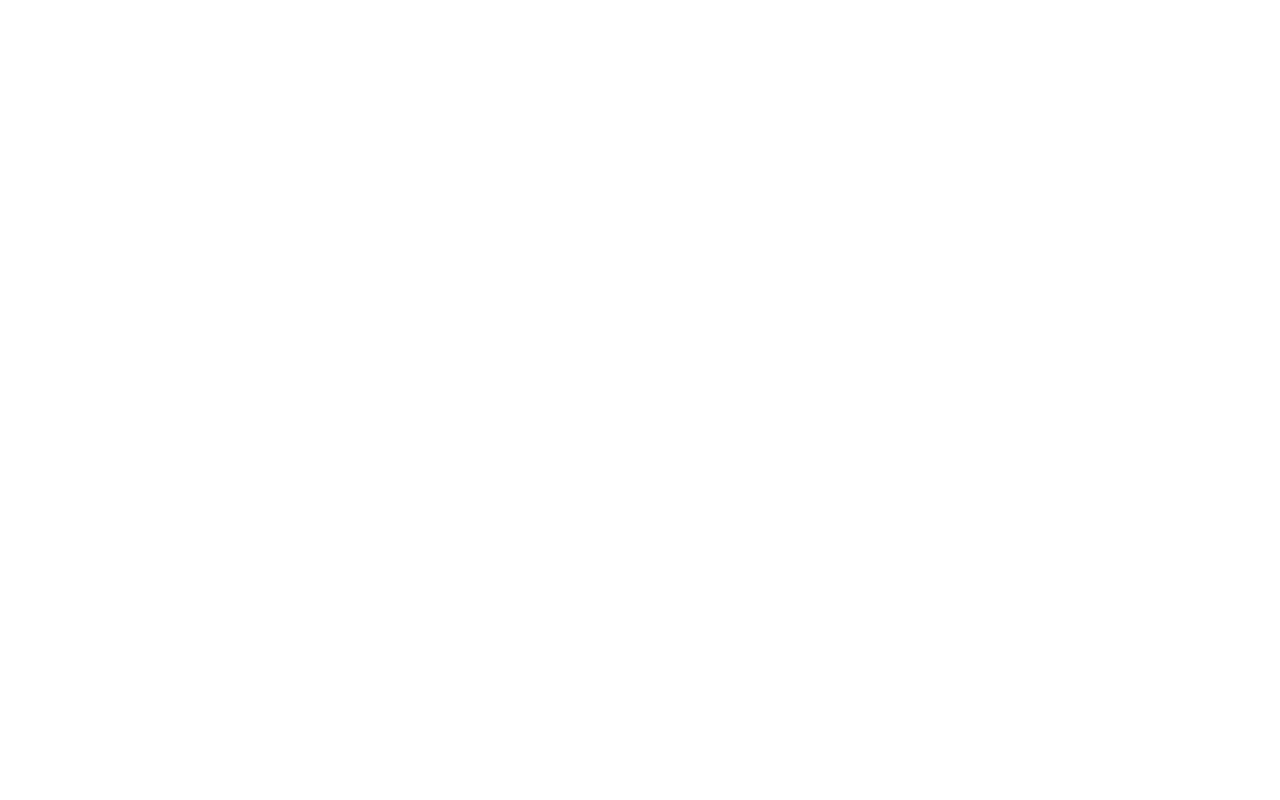
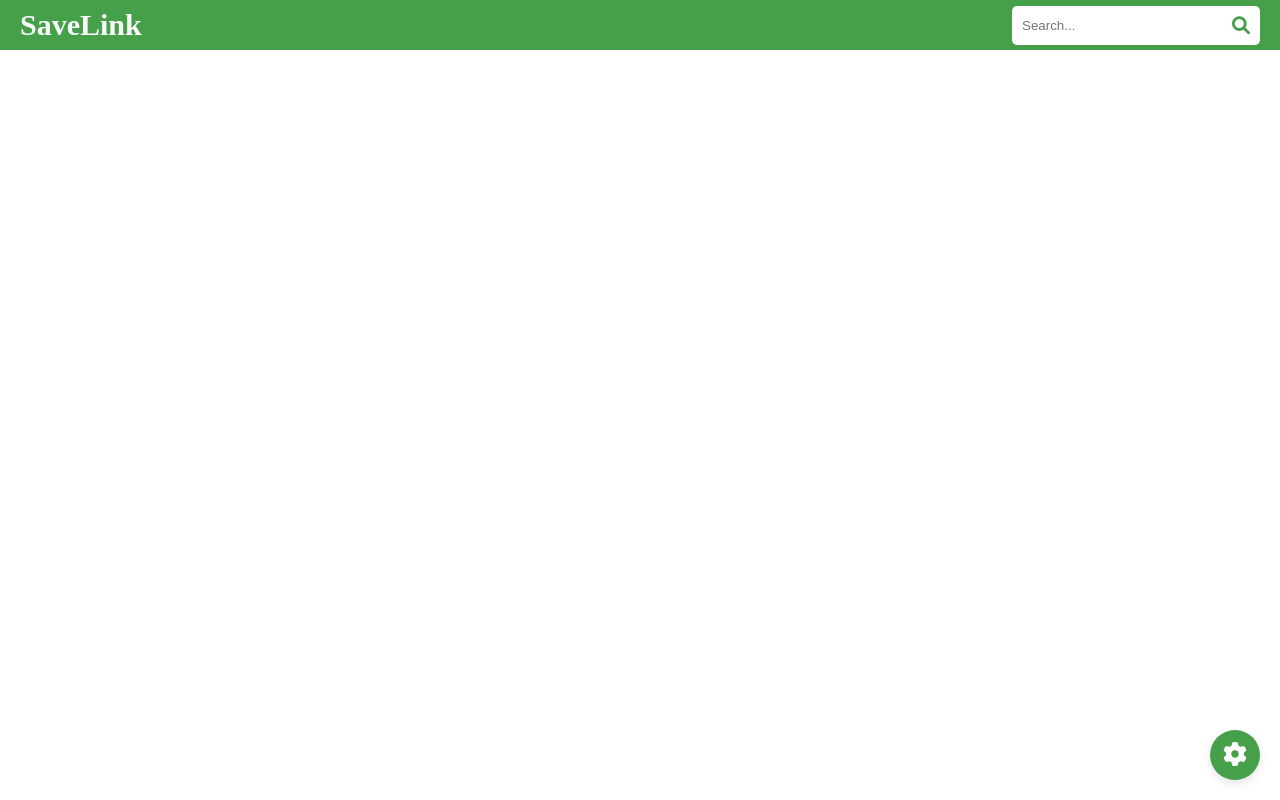
Before and after one commit to Martinek16/SaveLink, a browser extension: page links.html in a window 1280 px wide. Drawn offline with Linux system fonts and the light colour scheme.

Commit message:
Add files via upload

```diff
--- a/links.html
+++ b/links.html
@@ -9,9 +9,22 @@
 </head>
 
 <body>
+    <a id="top"></a>
+
+    <nav class="navbar">
+        <a href="#top" class="navbar-title">SaveLink</a>
+        <!-- Search bar -->
+        <div class="search-bar">
+            <input type="text" placeholder="Search...">
+            <button><i class="fas fa-search"></i></button>
+        </div>
+    </nav>
+
     <div id="linksContainer">
     </div>
     <script src="links.js"></script>
+
+
     <div class="modal" id="myModal">
         <div class="modal-content">
             <h2>Edit</h2>
@@ -23,7 +36,7 @@
             <h3>Edit Link:</h3>
             <input type="text" id="modalUrl" placeholder="Url">
 
-            <!-- Buttons added to the bottom right corner -->
+            <!-- Buttons on card -->
             <div class="button-container">
                 <button id="modalSave">Update</button>
                 <button id="modalDelete">Delete</button>
@@ -31,6 +44,14 @@
 
         </div>
     </div>
+
+    <button class="settings-btn" onclick="openSettingsModal()"><i class="fas fa-cog"></i></button>
+
+    <script>
+        function openSettingsModal() {
+            // Your function implementation for opening the settings modal.
+        }
+    </script>
 </body>
 
 </html>
--- a/links.js
+++ b/links.js
@@ -92,3 +92,7 @@ function setupIconClick() {
     }
   });
 }
+
+function scrollToTop() {
+  window.scrollTo({ top: 0, behavior: 'smooth' });
+}
--- a/styles.css
+++ b/styles.css
@@ -38,6 +38,7 @@
 }
 
 #linksContainer {
+  padding-top: 50px;
   display: flex;
   flex-wrap: wrap;
 }
@@ -119,3 +120,99 @@ input[type="text"] {
 .button-container button:focus {
   outline: none;
 }
+
+.settings-btn {
+  position: fixed;
+  bottom: 20px;
+  right: 20px;
+  width: 50px;
+  height: 50px;
+  background-color: #45a049; /* You can change the color as desired */
+  border-radius: 50%;
+  color: white;
+  font-size: 24px;
+  border: none;
+  cursor: pointer;
+  box-shadow: 0px 4px 8px rgba(0, 0, 0, 0.1);
+}
+
+.settings-btn:hover {
+  background-color: #45a049; /* You can change the hover color as desired */
+}
+
+body {
+  margin: 0;
+}
+
+.navbar {
+  background-color: #45a049;
+  height: 50px;
+  display: flex;
+  align-items: center;
+  justify-content: space-between;
+  padding: 0 20px;
+  color: white;
+  position: fixed; /* Set the navbar's position to fixed */
+  top: 0; /* Position the navbar at the top of the screen */
+  left: 0; /* Align the navbar to the left edge */
+  right: 0; /* Extend the navbar to the right edge */
+  z-index: 1000; /* Set a high z-index to ensure it's above other elements */
+}
+
+.navbar-title {
+  font-size: 30px;
+  font-weight: bold;
+  margin: 0;
+}
+
+.settings-menu {
+  display: none;
+  position: absolute;
+  background-color: #f9f9f9;
+  border: 1px solid #ccc;
+  padding: 8px;
+  z-index: 1;
+  min-width: 100px;
+  box-shadow: 0px 8px 16px 0px rgba(0,0,0,0.2);
+}
+
+.navbar-title {
+  color: #f9f9f9; /* Default color */
+  text-decoration: none; /* Remove underline */
+}
+
+.navbar-title:hover {
+  color: #f9f9f9; /* Color on hover */
+}
+
+.navbar-title:active {
+  color: #f9f9f9; /* Color on active/clicked state */
+}
+
+.search-bar {
+  display: flex;
+  align-items: center;
+  background-color: white;
+  border-radius: 5px;
+  padding: 5px;
+}
+
+.search-bar input[type="text"] {
+  background-color: transparent;
+  color: black;
+  border: none;
+  padding: 5px;
+  width: 200px;
+}
+
+.search-bar button {
+  border: none;
+  background-color: transparent;
+  color: #45a049;
+  cursor: pointer;
+  padding: 5px;
+}
+
+.search-bar button i {
+  font-size: 18px;
+}
```
